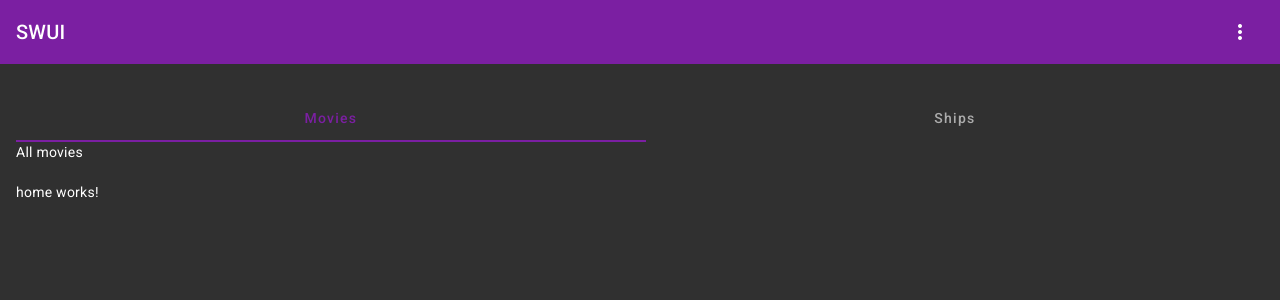
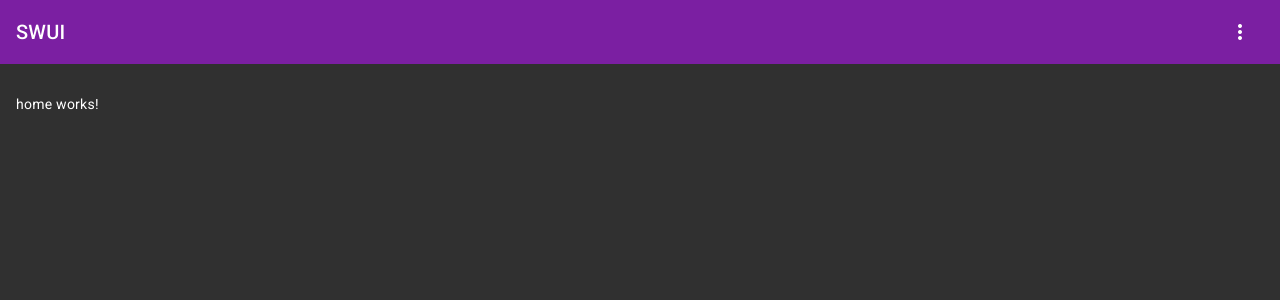
Before and after one commit to thifacco/swui-angular, an Angular app: page / in a window 1280 px wide. Shown: the top 300 px of the page. Built offline with nearby package versions, Linux system fonts and the light colour scheme.

Commit message:
chore: consumindo API SWAPI

```diff
--- a/src/app/app.component.html
+++ b/src/app/app.component.html
@@ -27,12 +27,12 @@
 
 <div class="main">
    <div class="content">
-      <mat-tab-group animationDuration="0ms">
+      <!-- <mat-tab-group animationDuration="0ms">
          <mat-tab label="Movies">All movies</mat-tab>
          <mat-tab label="Ships">All ships</mat-tab>
-       </mat-tab-group>
+      </mat-tab-group>
 
-       <br class="all">
+      <br class="all"> -->
 
       <router-outlet></router-outlet>
    </div>
--- a/src/environments/environment.development.ts
+++ b/src/environments/environment.development.ts
@@ -1,3 +1,4 @@
 export const environment = {
-   baseApi: 'assets/data/films.json'
+   // baseApi: 'assets/data/films.json',
+   baseApi: 'https://swapi.dev/api/films'
 };
```
